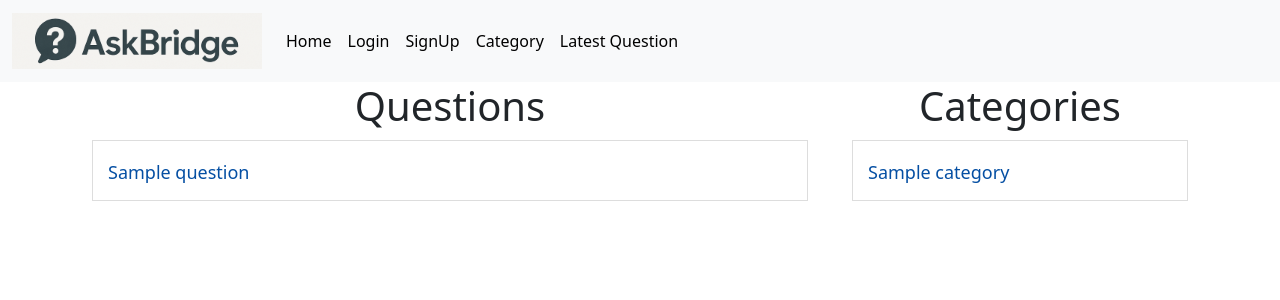
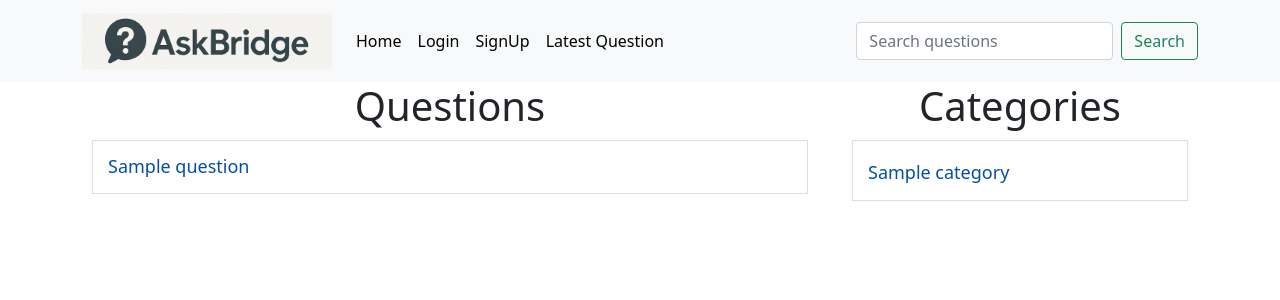
Before and after one commit to arshpanesar01/ask-bridge, a PHP site: page / in a window 1280 px wide. Shown: the top 300 px of the page. Run offline with PHP 8.4, Linux system fonts and the light colour scheme; tables that the repository leaves empty or names only in its code hold one stand-in row (values such as "Sample post").

Commit message:
search and delete feature

```diff
--- a/client/header.php
+++ b/client/header.php
@@ -3,8 +3,8 @@
 <?php
 $isLoggedIn = isset($_SESSION['user']) && isset($_SESSION['user']['username']);?>
 <nav class="navbar navbar-expand-lg navbar-light bg-light">
-  <div class="container-fluid">
-    <a class="navbar-brand" href="#"><img src=".\public\newlogo.png"></a>
+  <div class="container">
+    <a class="navbar-brand" href="./"><img src=".\public\newlogo.png"></a>
 
     <div class="collapse navbar-collapse" id="navbarNav">
       <ul class="navbar-nav">
@@ -14,12 +14,16 @@ $isLoggedIn = isset($_SESSION['user']) && isset($_SESSION['user']['username']);?
         <?php
         if($isLoggedIn) { ?>
         <li class="nav-item">
-          <a class="nav-link" href="./server/requests.php?logout=true">Logout</a>
+          <a class="nav-link" href="./server/requests.php?logout=true">Logout(<?php
+          echo ucfirst($_SESSION['user']['username'])
+          ?>)</a>
         </li>
         <li class="nav-item">
           <a class="nav-link " href="?ask=true">Ask a question</a>
         </li>
-
+       <li class="nav-item">
+          <a class="nav-link " href="?u-id=<?php echo $_SESSION['user']['user_id']?>" >My questions</a>
+        </li>
         <?php }
        ?>
        <?php
@@ -33,13 +37,16 @@ $isLoggedIn = isset($_SESSION['user']) && isset($_SESSION['user']['username']);?
         <?php }
        ?>
 
+
         <li class="nav-item">
-          <a class="nav-link" href="#">Category</a>
-        </li>
-        <li class="nav-item">
-            <a class="nav-link" href="#">Latest Question</a>
+            <a class="nav-link" href="?latest=true">Latest Question</a>
         </li>
       </ul>
+
     </div>
+    <form class="d-flex" action="">
+        <input class="form-control me-2" name="search"type="search" placeholder="Search questions" >
+        <button class="btn btn-outline-success" type="submit">Search</button>
+      </form>
   </div>
 </nav>
--- a/client/questions.php
+++ b/client/questions.php
@@ -9,20 +9,31 @@
     if(isset($_GET["c-id"])){
        $query= "select * from questions where category_id=$cid";
     }
+    else if(isset($_GET["u-id"])){
+         $uid = $_GET["u-id"];
+       $query= "select * from questions where user_id = $uid";
+    }
+    else if(isset($_GET["latest"])){
+       $query= "select * from questions order by id desc";
+    }
+    else if(isset($_GET["search"])){
+        $search = $_GET["search"];
+       $query= "select * from questions where `title` LIKE '%$search%'";
+    }
     else{
         $query= "select * from questions";
     }
 
     $result = $conn->query($query);
     foreach ($result as $row) {
-        $title = $row['title'];
-        $id = $row['id'];
-       echo "<div class='row question-list'>
-       <h4><a href ='?q-id=$id'>$title</a></h4>
-       </div>";
+    $title = $row['title'];
+    $id = $row['id'];
+    echo "<div class='row question-list'>
+    <h4 class = 'my-question'><a href ='?q-id=$id'>$title</a>";
+    echo isset($uid) ? "<a href='./server/requests.php?delete=$id'>Delete</a>" : "";
+    echo "</h4> </div>";
+}
 
-
-    }
     ?>
 </div>
 
--- a/index.php
+++ b/index.php
@@ -30,6 +30,21 @@
 
        include('./client/questions.php');
     }
+    elseif(isset($_GET['u-id']))
+    {
+        $uid=$_GET['u-id'];
+
+       include('./client/questions.php');
+    }
+    elseif(isset($_GET['latest']))
+    {
+       include('./client/questions.php');
+    }
+     elseif(isset($_GET['search']))
+    {
+        $search = $_GET['search'];
+       include('./client/questions.php');
+    }
     else {
         include('./client/questions.php');
     }
--- a/public/style.css
+++ b/public/style.css
@@ -28,3 +28,8 @@ border-bottom: 1px solid #ddd;
 margin-bottom: 10px;
 padding: 5px;
 }
+.my-question{
+
+    display: flex;
+    justify-content: space-between;
+}
```
Also changed, not shown: client/question-details.php (+20 -0 lines), server/requests.php (+10 -0 lines).
